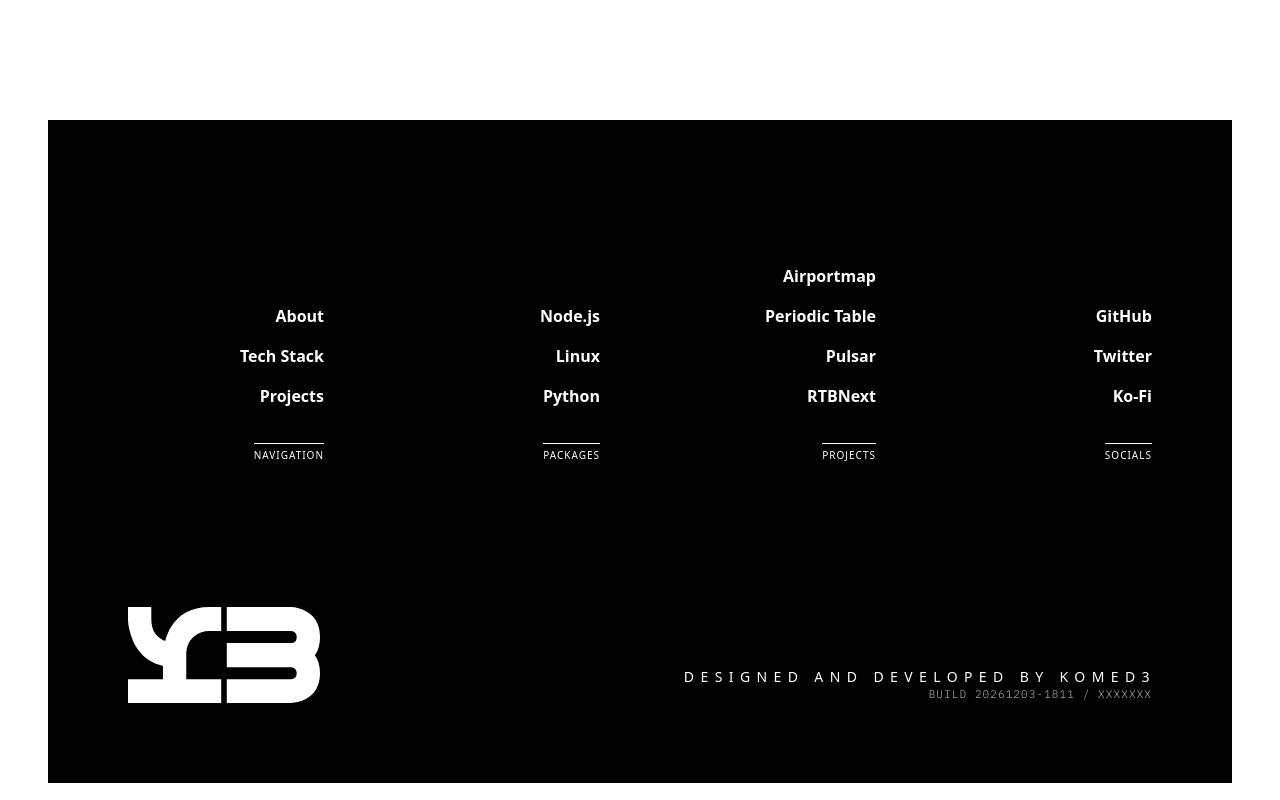
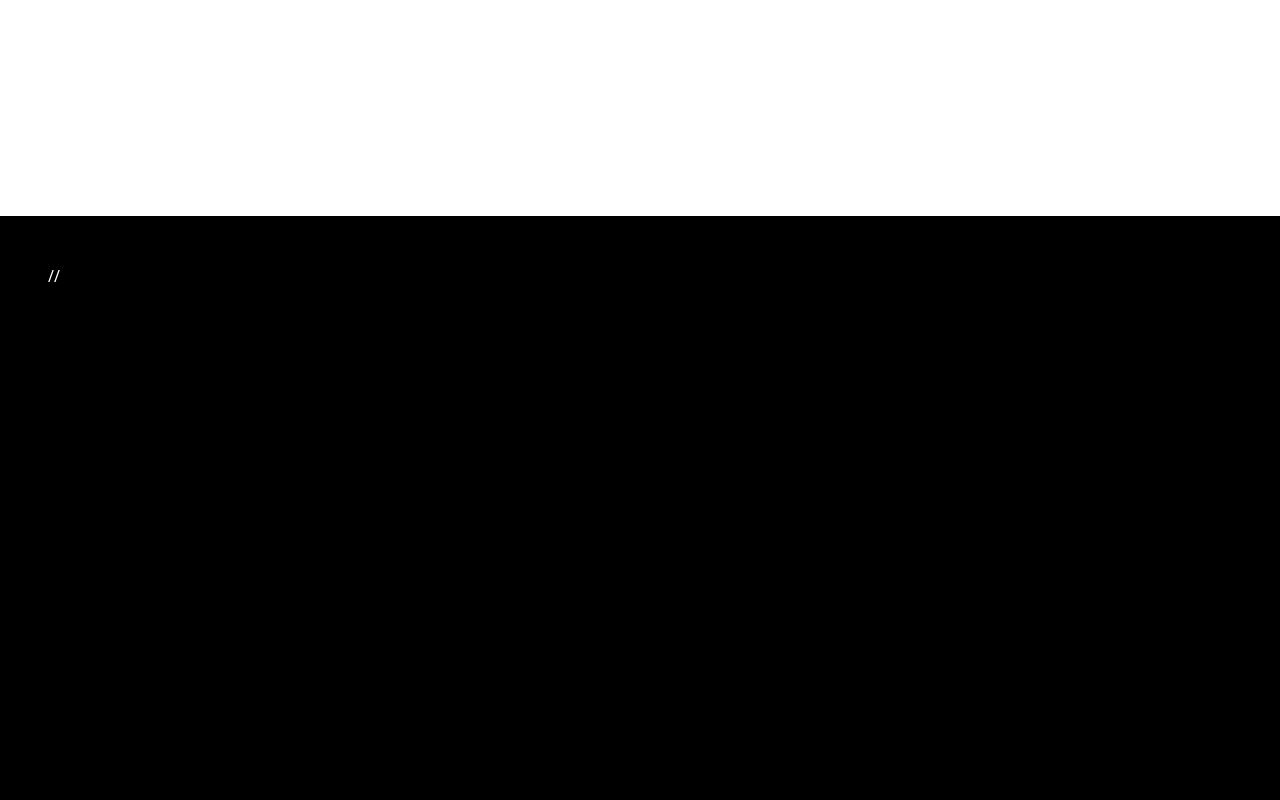
Before and after one commit to komed3/web, a React (Vite) app: page / in a window 1280 px wide. Shown: the part 680-1480 px from the top of the page. Built offline with nearby package versions, Linux system fonts and the light colour scheme; a web font is replaced by a local one.

Commit message:
update Featured.tsx and Home.tsx

```diff
--- a/src/components/Featured.tsx
+++ b/src/components/Featured.tsx
@@ -42,7 +42,7 @@ export function Featured () {
   const project = PROJECTS[ current ];
 
   return (
-    <div className= 'my-20 h-screen'>
+    <div className= 'h-screen py-24'>
       <div className= 'flex flex-col justify-between h-full p-12 overflow-hidden bg-(--main) text-(--contrast)'>
         //
       </div>
--- a/src/views/Home.tsx
+++ b/src/views/Home.tsx
@@ -1,3 +1,4 @@
+import { Featured } from '../components/Featured';
 import { Intro } from '../components/Intro';
 
 
@@ -12,6 +13,8 @@ export function Home () {
           </>
         ) }
       />
+
+      <Featured />
     </>
   );
 }
```
